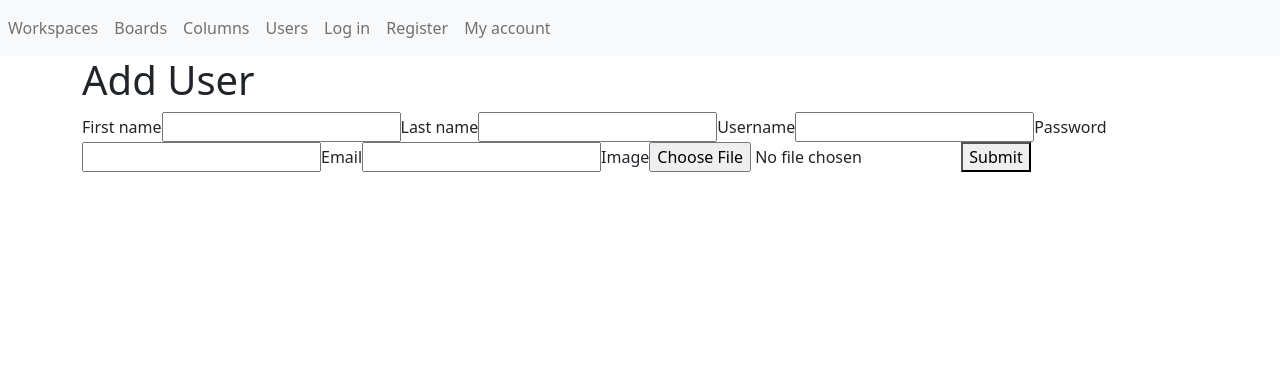
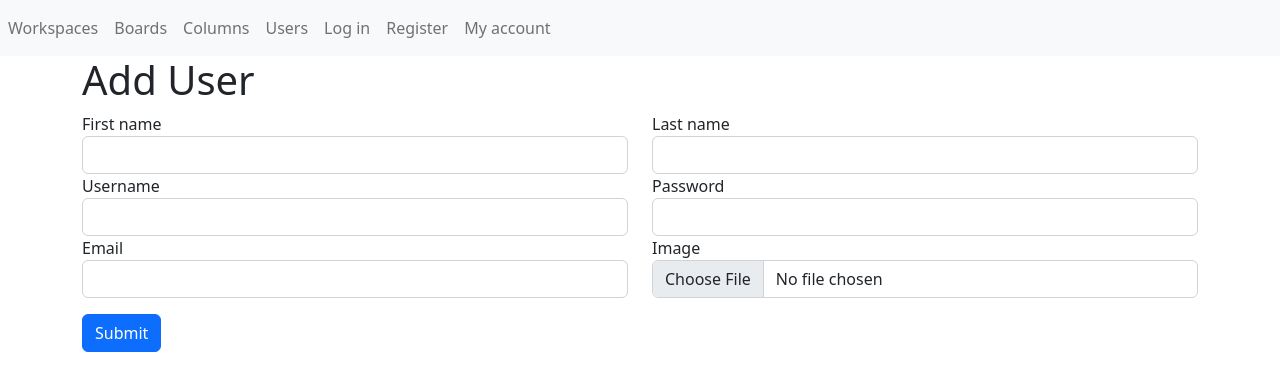
Before and after one commit to BorjanCrvenkov/INSSOK-Kanban-FND, a React (Create React App) app: page /register in a window 1280 px wide. Shown: the top 390 px of the page. Built offline with nearby package versions, Linux system fonts and the light colour scheme.

Commit message:
Add bootstrap classes for Users

```diff
--- a/src/Components/Navbar/Navbar.js
+++ b/src/Components/Navbar/Navbar.js
@@ -18,6 +18,7 @@ import LoginForm from "../LoginForm";
 const Navigation = () => {
     return (
         <Routes>
+                <Route path="/me" element={<User user={null}/>}/>
             <Route path="/register" element={<UserForm user={null}/>}/>
             <Route path="/login" element={<LoginForm/>}/>
             <Route path="/" element={<Home/>}/>
--- a/src/Components/Repository/UserRepository.js
+++ b/src/Components/Repository/UserRepository.js
@@ -27,4 +27,12 @@ export default class UserRepository extends Repository{
 
         return user;
     }
+
+    async getAuthUserInfo(){
+        this.checkIfTokenExistsAndIsNotExpired();
+
+        const response = await instance.get('/auth/user');
+
+        return response.data.data;
+    }
 }
--- a/src/Components/User/User.js
+++ b/src/Components/User/User.js
@@ -14,6 +14,12 @@ class User extends React.Component {
     }
 
     async componentDidMount() {
+
+        if(window.location.href.split("/").pop() === 'me'){
+            let user = await this.state.repository.getAuthUserInfo();
+
+            this.setState({user: user});
+        }
 
         if (this.state.user == null) {
             let data = await this.fetchUserAndReturnData();
@@ -41,13 +47,13 @@ class User extends React.Component {
         const link = this.getEditOrAddLink(user);
 
         return (
-            <div>
-                {link}
-                <p>{user.first_name}</p>
-                <p>{user.last_name}</p>
-                <p>{user.username}</p>
-                <p>{user.email}</p>
-                <img src={user.image_link} />
+            <div className="card m-3" style={{width: '25rem'}}>
+                <img className="card-img-top" src={user['image_link']}/>
+                <div className="card-body d-flex flex-column ">
+                    <h5 className="card-title">{user['first_name']} {user['last_name']}</h5>
+                    <p className="card-text">{user['email']}</p>
+                    <a href={`/users/edit/${user.id}`} className="btn btn-primary mt-auto">Edit user</a>
+                </div>
             </div>
         );
     }
--- a/src/Components/User/UserForm.js
+++ b/src/Components/User/UserForm.js
@@ -37,11 +37,11 @@ class UserForm extends React.Component {
             'email': this.state.email,
         };
 
-        if(this.state.image != null){
+        if (this.state.image != null) {
             data['image'] = this.state.image;
         }
 
-        if(this.state.password.length !== 0){
+        if (this.state.password.length !== 0) {
             data['password'] = this.state.password
         }
 
@@ -84,7 +84,7 @@ class UserForm extends React.Component {
 
         if (isLoading && isEdit) {
             return <h1>Loading user...</h1>
-        }else if (isLoading && !isEdit) {
+        } else if (isLoading && !isEdit) {
             return <h1>Loading user...</h1>
         }
 
@@ -94,19 +94,43 @@ class UserForm extends React.Component {
             <div>
                 {heading}
                 <form onSubmit={this.onSubmitForm}>
+
+                    <div className="row">
+                        <div className="col">
                             <label>First name</label>
-                    <input type="text" name="first_name" value={this.state.first_name} onChange={this.onInputchange}/>
+                            <input type="text" name="first_name" value={this.state.first_name}
+                                   onChange={this.onInputchange} className="form-control"/>
+                        </div>
+                        <div className="col">
                             <label>Last name</label>
-                    <input type="text" name="last_name" value={this.state.last_name} onChange={this.onInputchange}/>
+                            <input type="text" name="last_name" value={this.state.last_name}
+                                   onChange={this.onInputchange} className="form-control"/>
+                        </div>
+                    </div>
+                    <div className="row">
+                        <div className="col">
                             <label>Username</label>
-                    <input type="text" name="username" value={this.state.username} onChange={this.onInputchange}/>
+                            <input type="text" name="username" value={this.state.username} onChange={this.onInputchange}
+                                   className="form-control"/>
+                        </div>
+                        <div className="col">
                             <label>Password</label>
-                    <input type="password" name="password" value={this.state.password} onChange={this.onInputchange}/>
+                            <input type="password" name="password" value={this.state.password}
+                                   onChange={this.onInputchange} className="form-control"/>
+                        </div>
+                    </div>
+                    <div className="row">
+                        <div className="col">
                             <label>Email</label>
-                    <input type="email" name="email" value={this.state.email} onChange={this.onInputchange}/>
+                            <input type="email" name="email" value={this.state.email} onChange={this.onInputchange}
+                                   className="form-control"/>
+                        </div>
+                        <div className="col">
                             <label>Image</label>
-                    <input type="file" name="image" onChange={this.imageChange}/>
-                    <button type='submit'>Submit</button>
+                            <input type="file" name="image" onChange={this.imageChange} className="form-control"/>
+                        </div>
+                    </div>
+                    <button type='submit' className="btn btn-primary mt-3">Submit</button>
                 </form>
             </div>
         );
@@ -114,8 +138,8 @@ class UserForm extends React.Component {
 
     uploadPicture = (e) => {
         this.setState({
-            picturePreview : URL.createObjectURL(e.target.files[0]),
-            pictureAsFile : e.target.files[0]
+            picturePreview: URL.createObjectURL(e.target.files[0]),
+            pictureAsFile: e.target.files[0]
         })
     };
 }
--- /dev/null
+++ b/src/Components/User/UserIndex.js
@@ -0,0 +1,37 @@
+import React from 'react';
+import WorkspaceRepository from "../Repository/WorkspaceRepository";
+
+class UserIndex extends React.Component {
+    constructor(props) {
+        super(props);
+        this.state = {
+            isLoading: true,
+            user: props.user,
+        };
+    }
+
+    async componentDidMount() {
+        this.setState({isLoading: false})
+    }
+
+    render() {
+        const {isLoading, user} = this.state;
+
+        if (isLoading) {
+            return <h1>Loading user...</h1>
+        }
+
+        return (
+            <div className="col-sm-4 card m-3" style={{width: '25rem'}}>
+                <img className="card-img-top" src={user['image_link']}/>
+                <div className="card-body d-flex flex-column ">
+                    <h5 className="card-title">{user['first_name']} {user['last_name']}</h5>
+                    <p className="card-text">{user['email']}</p>
+                    <a href={`/users/view/${user.id}`} className="btn btn-primary mt-auto">View user</a>
+                </div>
+            </div>
+        );
+    }
+}
+
+export default UserIndex;
--- a/src/Components/User/Users.js
+++ b/src/Components/User/Users.js
@@ -1,6 +1,7 @@
 import React from 'react';
 import UserRepository from "../Repository/UserRepository";
 import User from "./User";
+import UserIndex from "./UserIndex";
 
 class Users extends React.Component {
     constructor(props) {
@@ -37,11 +38,13 @@ class Users extends React.Component {
             <div>
                 <div>
                     <h1>Users</h1>
-                    <a href={'/users/add'}>Add new user</a>
+                    <a href={'/users/add'} className="btn btn-primary">Add new user</a>
                 </div>
+                <div className="row mt-3">
                 {users.map(function (user, key) {
-                    return <User user={user}/>
+                    return <UserIndex user={user}/>
                 })}
+                </div>
             </div>
         );
     };
```
Lines whose indentation alone changed are shown as unchanged.
